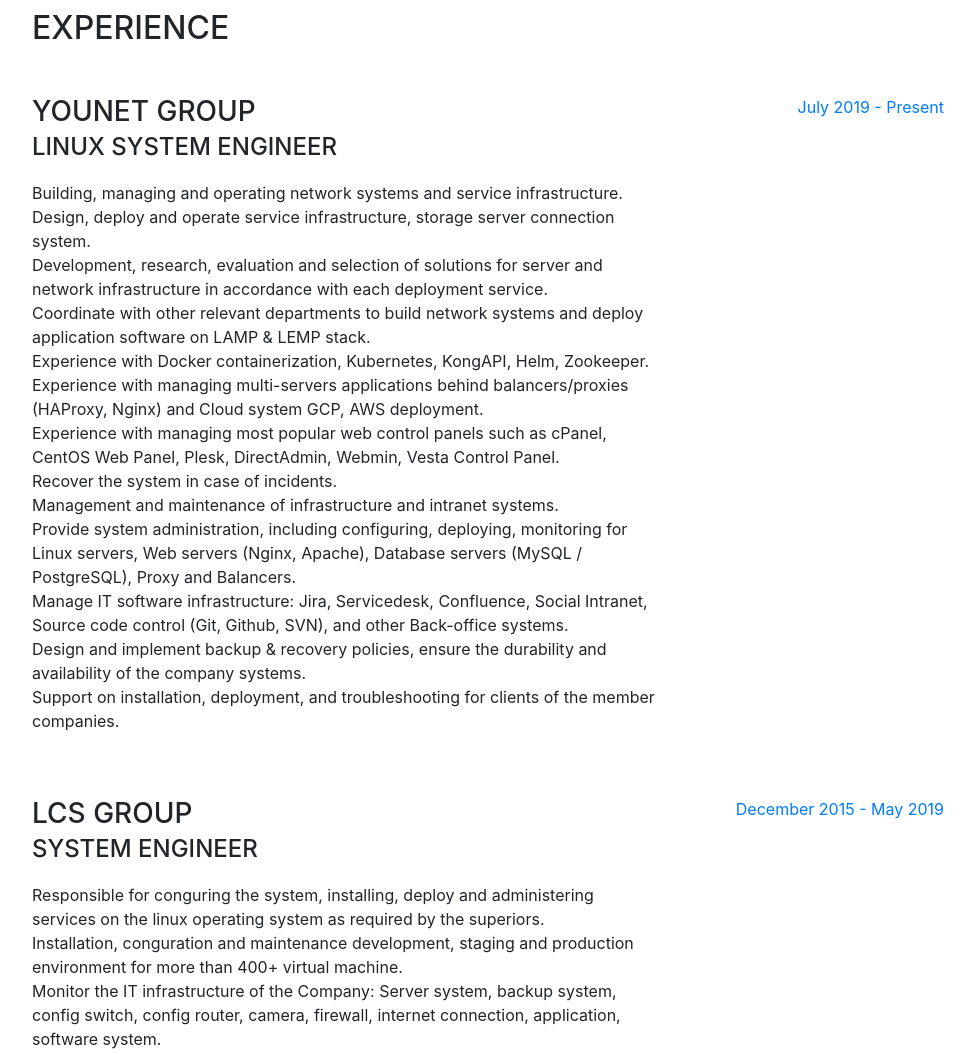
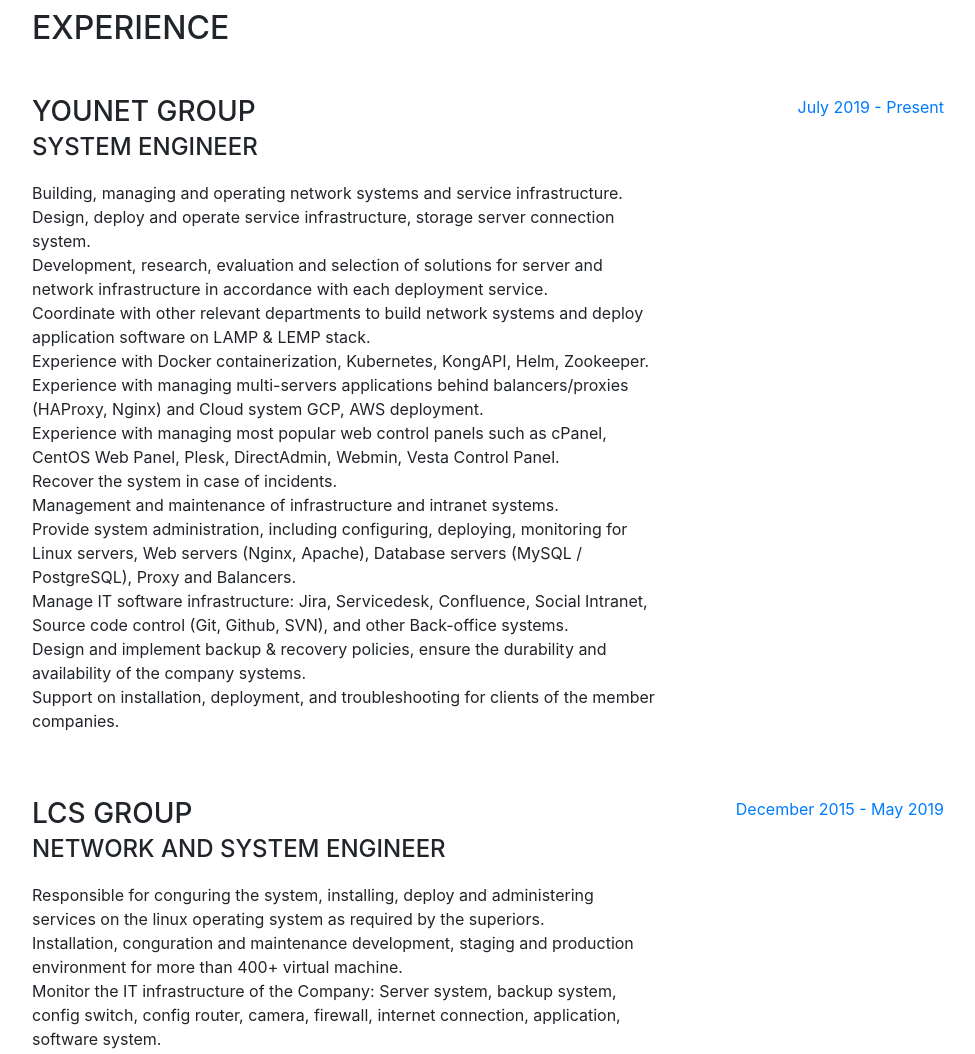
Before and after one commit to phan-van-thuy/nguyenngoctaibp.github.io, a website with bundled scripts: page index.html in a window 1280 px wide. Shown: the part 840-1894 px from the top of the page, without its empty margins (288-1263 px from the left). Built offline with nearby package versions, Linux system fonts and the light colour scheme; a web font is replaced by a local one.

Commit message:
update title
update title

```diff
--- a/index.html
+++ b/index.html
@@ -103,7 +103,7 @@
           <div class="resume-item d-flex flex-column flex-md-row mb-5">
             <div class="resume-content mr-auto">
               <h3 class="mb-0">YouNet Group</h3>
-              <div class="subheading mb-3">Linux System Engineer</div>
+              <div class="subheading mb-3">System Engineer</div>
               <p>
                 Building, managing and operating network systems and service infrastructure.<br>
                 Design, deploy and operate service infrastructure, storage server connection system.<br>
@@ -128,7 +128,7 @@
           <div class="resume-item d-flex flex-column flex-md-row mb-5">
             <div class="resume-content mr-auto">
               <h3 class="mb-0">LCS Group</h3>
-              <div class="subheading mb-3">System Engineer</div>
+              <div class="subheading mb-3">Network and System Engineer</div>
               <p>
         Responsible for conguring the system, installing, deploy and administering services on the linux operating system as required by the superiors.<br>
         Installation, conguration and maintenance development, staging and production environment for more than 400+ virtual machine.<br>
```
